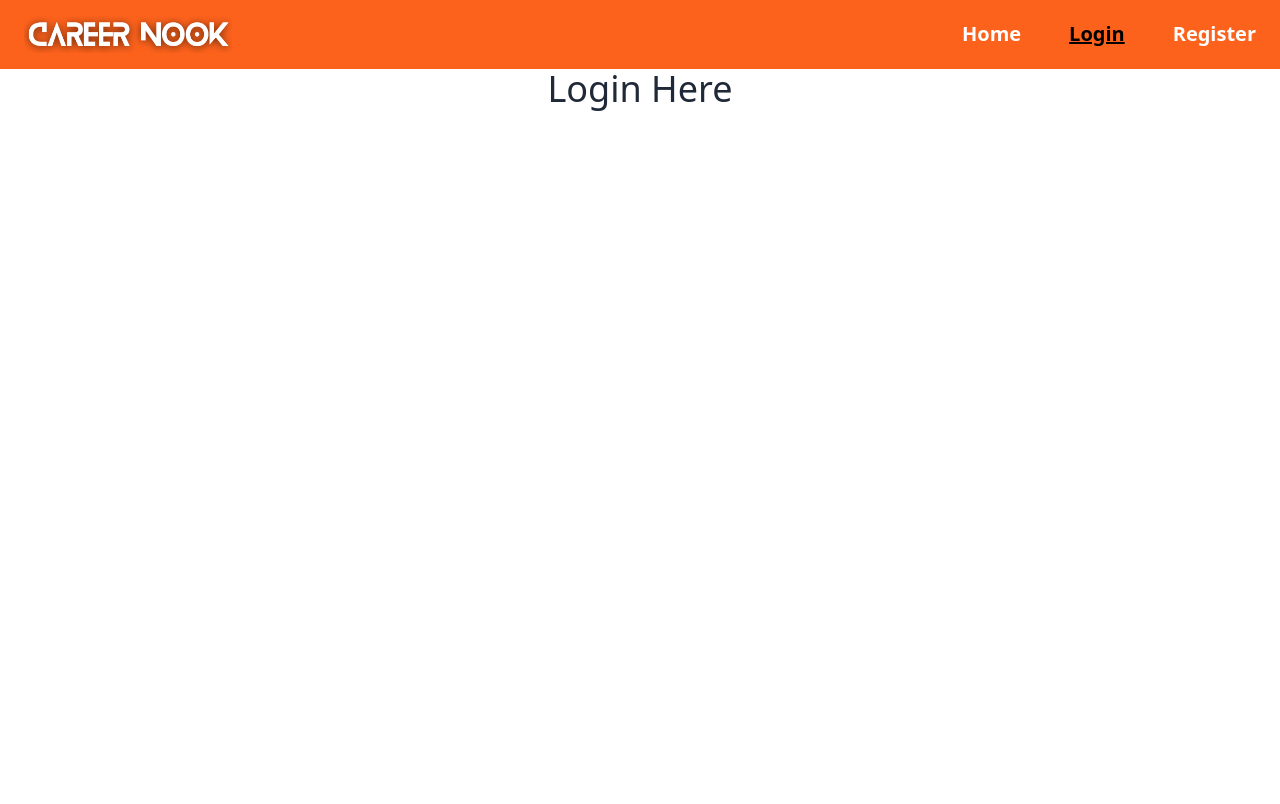
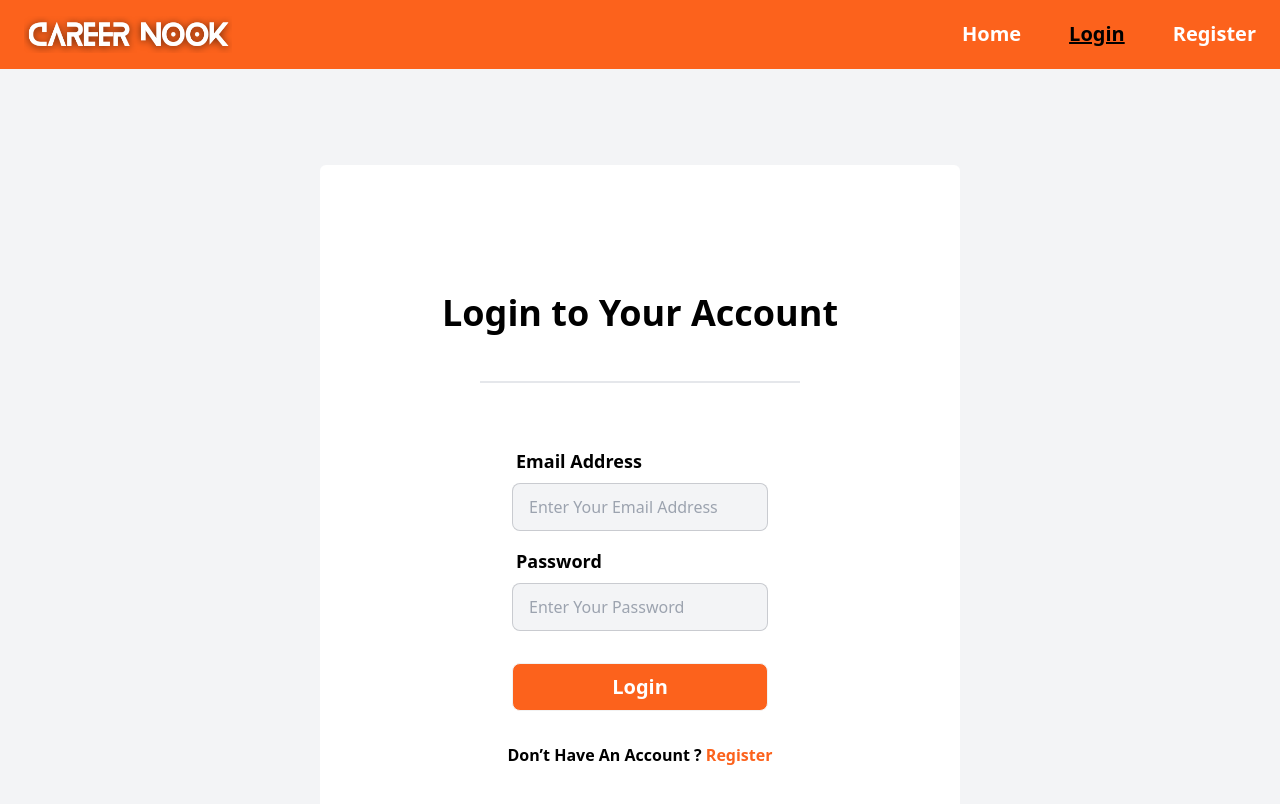
Before and after one commit to mdnoble1/career-nook, a React (Vite) app: page /login in a window 1280 px wide. Shown: the top 804 px of the page. Built offline with nearby package versions, Linux system fonts and the light colour scheme.

Commit message:
added login page

```diff
--- a/src/pages/Login.jsx
+++ b/src/pages/Login.jsx
@@ -1,9 +1,56 @@
+import { Link } from "react-router-dom";
+
 const Login = () => {
-    return (
+  return (
+    <div className="bg-gray-100 h-screen pt-6 lg:pt-12">
+      <div className="lg:w-1/2 mx-auto py-20 lg:py-32 bg-white rounded-md mt-12">
+        <h2 className="font-semibold text-4xl text-black text-center mb-12">
+          Login to Your Account
+        </h2>
+        <div className="border border-gray-200 lg:w-1/2 mx-auto mb-6"></div>
+        <form className="card-body lg:w-1/2 mx-auto">
+          <div className="form-control">
+            <label className="label">
+              <span className="label-text font-semibold text-lg text-black">
+                Email Address
+              </span>
+            </label>
+            <input
+              name="email"
+              type="email"
+              placeholder="Enter Your Email Address"
+              className="input input-bordered rounded-lg bg-gray-100"
+              required
+            />
+          </div>
+          <div className="form-control">
+            <label className="label">
+              <span className="label-text font-semibold text-lg text-black">
+                Password
+              </span>
+            </label>
+            <input
+              name="password"
+              type="password"
+              placeholder="Enter Your Password"
+              className="input input-bordered rounded-lg bg-gray-100"
+              required
+            />
+          </div>
+          <div className="form-control mt-6">
+            <button className="btn rounded-lg font-semibold text-xl normal-case text-white bg-[#fc621c] hover:bg-orange-400 hover:text-black">
+              Login
+            </button>
+          </div>
+        </form>
         <div>
-            <h2 className="text-4xl text-center">Login Here</h2>
+          <p className="font-semibold text-black text-center">
+            Don’t Have An Account ? <Link to="/register" className="text-[#fc621c]">Register</Link>
+          </p>
         </div>
-    );
+      </div>
+    </div>
+  );
 };
 
 export default Login;
```
